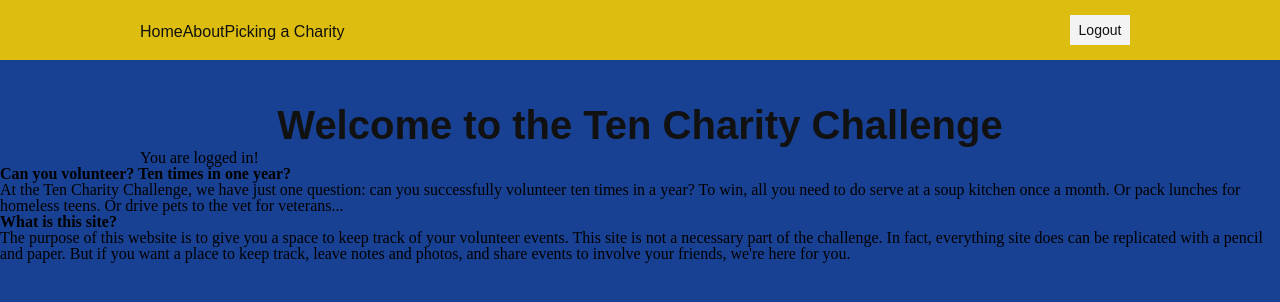
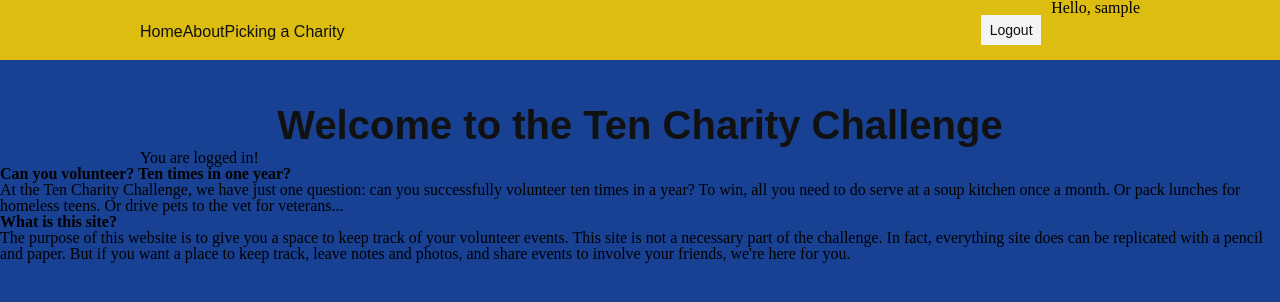
Before and after one commit to IanHinden/TenCharityChallenge, a PHP site: page /index.php in a window 1280 px wide. Shown: the top 302 px of the page. Run offline with PHP 8.4, Linux system fonts and the light colour scheme; the visitor is signed in with stand-in values (Sample User, id 1).

Commit message:
Added First name greeting to header

```diff
--- a/header.php
+++ b/header.php
@@ -1,5 +1,6 @@
 <?php
 	session_start();
+	include_once 'includes/dbh.inc.php';
 ?>
 
 
@@ -22,6 +23,7 @@
 			<div class="nav-login">
 				<?php
 					if (isset($_SESSION['u_id'])){
+						echo "Hello, " . $_SESSION["u_first"];
 						echo '<form action="includes/logout.inc.php" method="POST">
 						<button type="submit" name="submit">Logout</button>
 						</form>';
```
